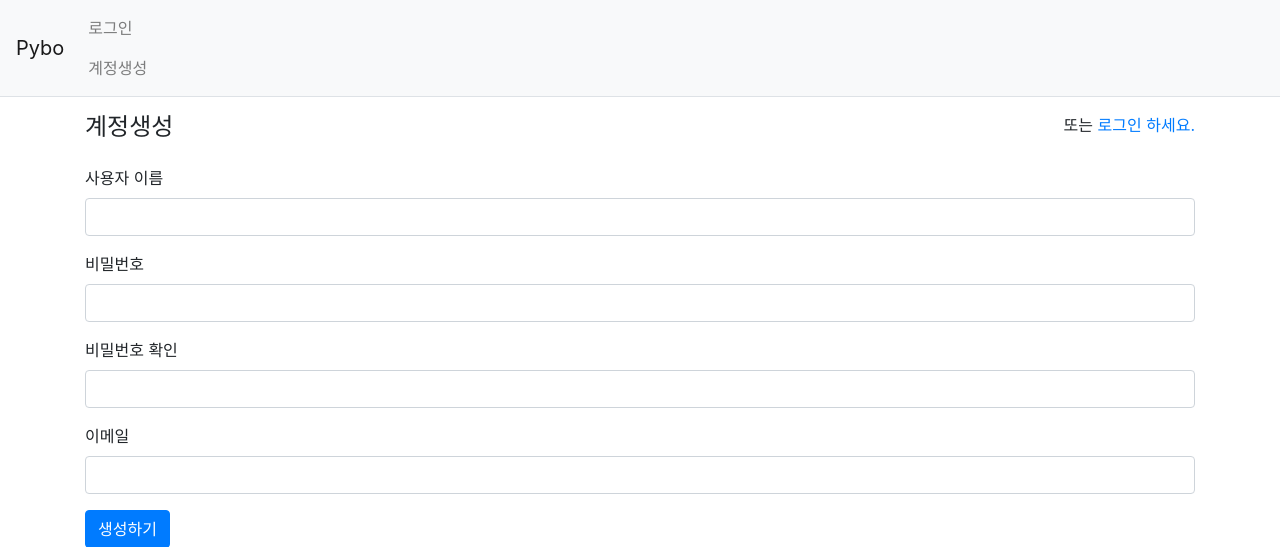
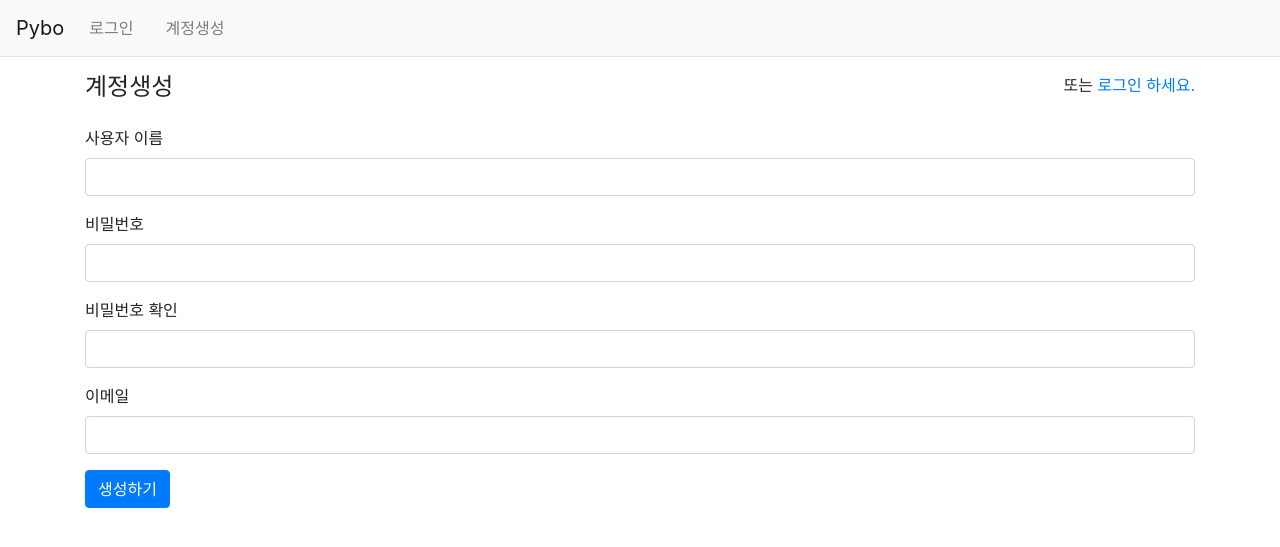
Before and after one commit to Hoon9901/django-study, a Django app: page /common/signup/ in a window 1280 px wide. Shown: the top 547 px of the page. Run offline with Django 3.2, Linux system fonts and the light colour scheme; some libraries are stand-ins or nearby versions.

Commit message:
디자인 수정

```diff
--- a/pybo/views.py
+++ b/pybo/views.py
@@ -33,7 +33,6 @@ def detail(request, question_id):
 def answer_create(request, question_id) :
     # 답변 등록
     question = get_object_or_404(Question, pk=question_id)
-
     if request.method == 'POST':
         form = AnswerForm(request.POST)
         if form.is_valid() :
--- a/templates/navbar.html
+++ b/templates/navbar.html
@@ -3,16 +3,17 @@
     <a class="navbar-brand" href="{% url 'pybo:index' %}">Pybo</a>
     <button class="navbar-toggler ml-auto" type="button" data-toggle="collapse" data-target="#navbarNav"
         aria-controls="navbarNav" aria-expanded="false" aria-label="Toggle navigation">
+        <!-- 햄버거 메뉴-->
         <span class="navbar-toggler-icon"></span>
     </button>
     <div class="collapse navbar-collapse flex-grow-0" id="navbarNav">
         <ul class="navbar-nav">
-            <li class="nav-item ">
+            <li class="nav-item row">
                 {% if user.is_authenticated %}
                 <a class="nav-link" href="{% url 'common:logout' %}">{{ user.username}} (로그아웃)</a>
                 {% else %}
-                <a class="nav-link" href="{% url 'common:login' %}">로그인</a>
-                <a class="nav-link" href="{% url 'common:signup' %}">계정생성</a>
+                <a class="nav-link ml-3" href="{% url 'common:login' %}">로그인</a>
+                <a class="nav-link ml-3" href="{% url 'common:signup' %}">계정생성</a>
                 {% endif %}
             </li>
             <li>
```
